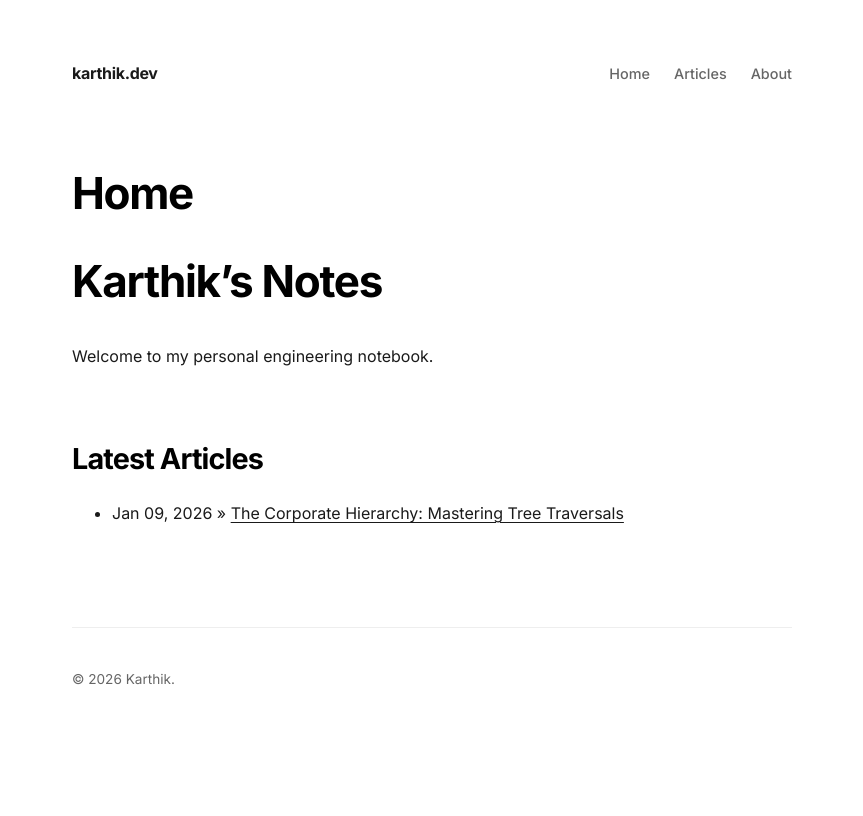
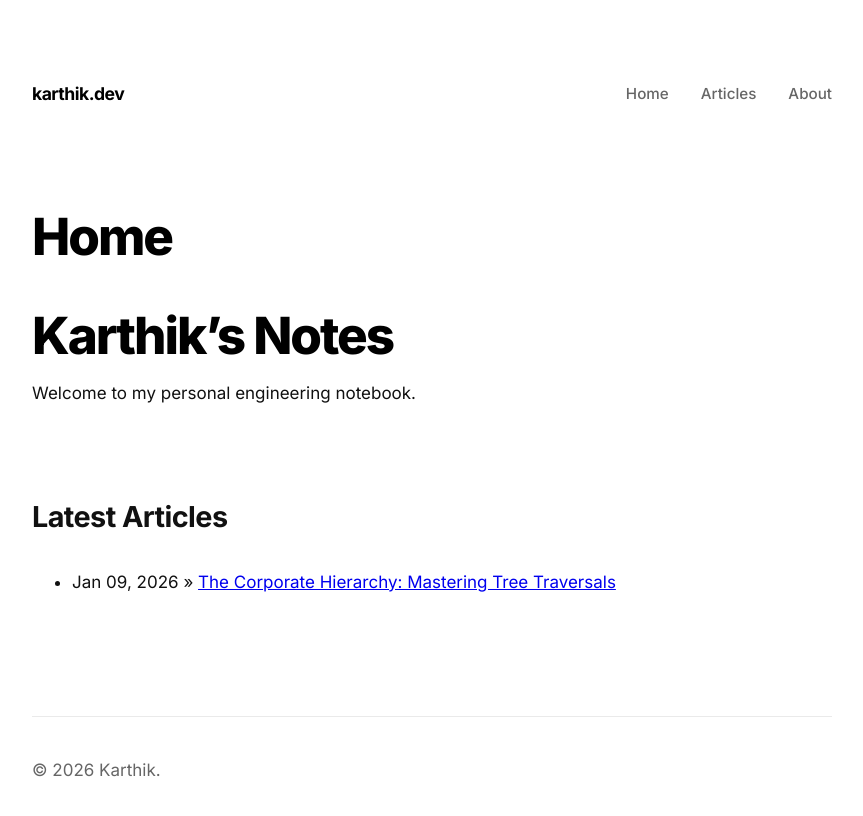
Before and after one commit to kart/karthik.dev, a Jekyll site: the page built from index.md, in a window 1280 px wide. Shown: the top 816 px of the page, without its empty margins (208-1071 px from the left). Built offline with Jekyll 4.4.1, drawn with Linux system fonts in a browser that asks for light colours; nearby versions of some CDN libraries.

Commit message:
more style changes

```diff
--- /dev/null
+++ b/Gemfile
@@ -0,0 +1,3 @@
+source "https://rubygems.org"
+gem "jekyll", "~> 4.3"
+gem "kramdown-parser-gfm"
--- a/_layouts/default.html
+++ b/_layouts/default.html
@@ -14,117 +14,19 @@
     <link href="https://cdn.jsdelivr.net/npm/prismjs@1.29.0/themes/prism.min.css" rel="stylesheet" />
 
     <style>
-    /* 1. AGIFLOW THEME: Typography & Core Layout */
-    :root {
-        --text-main: #1a1a1a;
-        --text-muted: #666666;
-        --bg-subtle: #f9f9f9;
-        --border-color: #eeeeee;
-        --link-color: #0066ff; /* Agiflow uses a subtle blue for some links */
-    }
-
-    body {
-        font-family: "Inter", -apple-system, BlinkMacSystemFont, "Segoe UI", Roboto, sans-serif;
-        color: var(--text-main);
-        line-height: 1.7; /* Slightly more breathing room for long reads */
-        max-width: 720px;  /* NARROWER: This is the "sweet spot" for readability */
-        margin: 0 auto;
-        padding: 60px 24px;
-        background-color: #fff;
-        font-size: 16px;
-        -webkit-font-smoothing: antialiased;
-    }
-
-    /* 2. HEADINGS: Bold and Tight */
-    h1, h2, h3, h4 {
-        color: #000;
-        font-weight: 700;
-        letter-spacing: -0.03em; /* Tighter letter spacing for that premium look */
-        margin-top: 2.5em;
-        margin-bottom: 0.8em;
-        line-height: 1.2;
-    }
-
-    h1 { font-size: 2.75rem; margin-top: 0; }
-    h2 { font-size: 1.8rem; border: none; } /* Removed the heavy underline */
-    h3 { font-size: 1.4rem; }
-
-    /* 3. LINKS & NAV: Minimalist */
-    a {
-        color: inherit;
-        text-decoration: underline;
-        text-decoration-thickness: 1px;
-        text-underline-offset: 3px;
-        transition: color 0.2s ease;
-    }
-
-    a:hover { color: var(--link-color); }
-
-    nav {
-        display: flex;
-        justify-content: space-between;
-        align-items: center;
-        margin-bottom: 80px;
-    }
-
-    nav .logo {
-        font-weight: 700;
-        font-size: 1rem;
-        text-decoration: none;
-        letter-spacing: -0.02em;
-    }
-
-    nav ul { list-style: none; display: flex; gap: 24px; padding: 0; margin: 0; }
-    nav ul li a {
-        font-size: 0.9rem;
-        color: var(--text-muted);
-        text-decoration: none;
-        font-weight: 500;
-    }
-
-    nav ul li a:hover { color: #000; }
-
-    /* 4. CODE BLOCKS: Submerged Look */
-    pre[class*="language-"] {
-        background-color: var(--bg-subtle) !important;
-        border: 1px solid var(--border-color);
-        border-radius: 8px;
-        padding: 20px;
-        margin: 2em 0;
-        font-size: 0.85rem;
-    }
-
-    :not(pre) > code {
-        background-color: var(--bg-subtle);
-        color: #d12d61; /* Subtle "code red" seen in many technical blogs */
-        padding: 0.2em 0.4em;
-        border-radius: 4px;
-        font-size: 0.9em;
-        font-family: "SFMono-Regular", Consolas, monospace;
-    }
-
-    /* 5. METADATA (Dates, Tags) */
-    .post-meta {
-        color: var(--text-muted);
-        font-size: 0.9rem;
-        margin-bottom: 2rem;
-        display: block;
-    }
-
-    footer {
-        margin-top: 100px;
-        padding-top: 40px;
-        border-top: 1px solid var(--border-color);
-        color: var(--text-muted);
-        font-size: 0.85rem;
-        text-align: left; /* Aligned left for that modern feel */
-    }
-
-    /* Mobile */
-    @media (max-width: 600px) {
-        body { padding: 40px 20px; }
-        h1 { font-size: 2.2rem; }
-    }
+    @import url("https://fonts.googleapis.com/css2?family=Inter:ital,opsz,wght@0,14..32,100..900;1,14..32,100..900&display=swap");
+    :root { --text-main: #111111; --text-muted: #666666; --bg-subtle: #f8f9fa; --border-color: #eaeaea; }
+    body { font-family: "Inter", -apple-system, sans-serif; color: var(--text-main); line-height: 1.6; max-width: 800px; margin: 0 auto; padding: 80px 40px; background-color: #fff; font-size: 17px; -webkit-font-smoothing: antialiased; }
+    nav { display: flex; justify-content: space-between; align-items: center; margin-bottom: 100px; }
+    nav .logo { font-weight: 700; font-size: 1.1rem; text-decoration: none; letter-spacing: -0.03em; color: #000; }
+    nav ul { list-style: none; display: flex; gap: 32px; padding: 0; margin: 0; }
+    nav ul li a { font-size: 0.95rem; color: var(--text-muted); text-decoration: none; font-weight: 500; }
+    h1 { font-size: 3.2rem; font-weight: 800; letter-spacing: -0.04em; line-height: 1.1; margin-bottom: 1rem; color: #000; }
+    .post-meta { font-size: 1rem; color: var(--text-muted); }
+    h2 { font-size: 1.8rem; font-weight: 700; letter-spacing: -0.02em; margin-top: 3em; margin-bottom: 1em; }
+    pre[class*="language-"] { background-color: var(--bg-subtle) !important; border: 1px solid var(--border-color) !important; border-radius: 12px !important; padding: 24px !important; margin: 2.5em 0 !important; font-size: 0.9rem !important; }
+    :not(pre) > code { background-color: #f1f3f5; color: #eb5757; padding: 0.2em 0.4em; border-radius: 4px; font-size: 0.85em; }
+    footer { margin-top: 120px; padding-top: 40px; border-top: 1px solid var(--border-color); color: var(--text-muted); }
 </style>
 
     <script>
```
